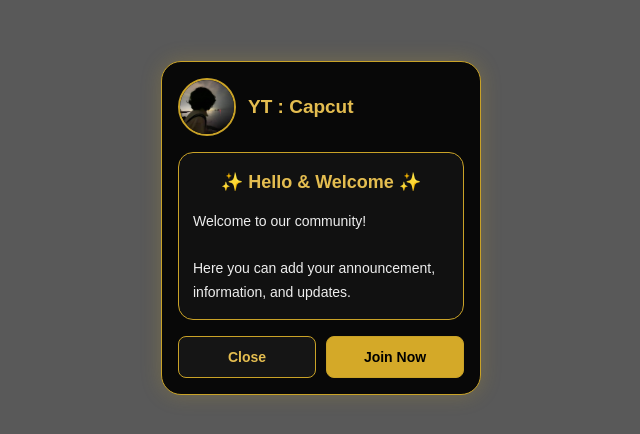
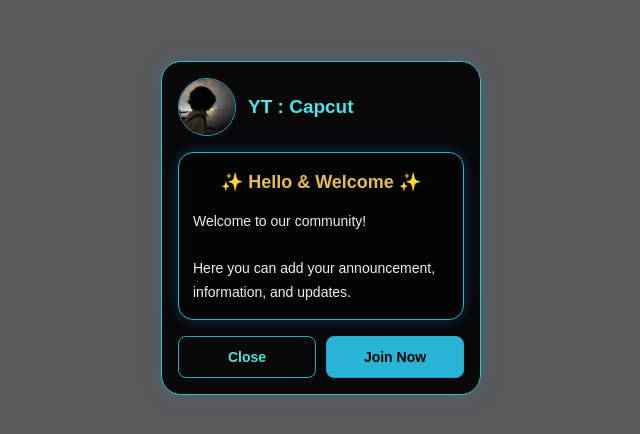
Before and after one commit to sadraineditz123-star/-remote-banner, a plain HTML site: page index.html in a window 1280 px wide. Shown: the part 172-606 px from the top of the page, without its empty margins (319-959 px from the left). Drawn offline with Linux system fonts and the light colour scheme.

Commit message:
Update index.html

```diff
--- a/index.html
+++ b/index.html
@@ -14,21 +14,22 @@ body {
 }
 .popup {
   width: 320px; max-width: 92%;
-  background:#080808; border:1px solid #c9a227;
+  background:#080808 center/cover no-repeat; border:1px solid #27c4c9;
   border-radius:20px; padding:16px;
-  box-shadow:0 0 20px rgba(201,162,39,0.25);
+  box-shadow:0 0 20px rgba(39, 133, 201, 0.25);
 }
 .header { display:flex; align-items:center; gap:12px; margin-bottom:16px; }
-.logo { width:58px; height:58px; border-radius:50%; border:2px solid #c9a227; object-fit:cover; }
-.title { color:#e4bd50; font-size:19px; font-weight:bold; }
-.welcome-box { border:1px solid #c9a227; border-radius:15px; padding:14px; background:#111; line-height:1.7; }
+.logo { width:58px; height:58px; border-radius:50%; border:1px solid #27a6c9; object-fit:cover; }
+.title { color:#50e2e4; font-size:19px; font-weight:bold; rgba(50,150,255,.18),0 0 25px rgba(50,150,255,.12),inset 0 0 8px rgba(150,200,255,.04); }
+.welcome-box { border:1px solid #27b9c9; border-radius:15px; padding:14px; background:rgba(0,0,0,0.5); line-height:1.7; box-shadow:0 0 12px rgba(50,150,255,.18),0 0 25px rgba(50,150,255,.12),inset 0 0 8px rgba(150,200,255,.04); }
 .welcome-title { text-align:center; color:#e4bd50; font-size:18px; font-weight:bold; margin-bottom:12px; }
 .message { color:#eee; font-size:14px; white-space:pre-line; }
 .buttons { display:flex; gap:10px; margin-top:16px; }
-button { flex:1; padding:12px; border-radius:8px; border:1px solid #c9a227; font-size:14px; font-weight:bold; }
-.close { background:#151515; color:#e4bd50; }
-.join { background:#d4a928; color:#000; }
+button { flex:1; padding:12px; border-radius:8px; border:1px solid #27a9c9; font-size:14px; font-weight:bold; }
+.close { background:rgba(0,0,0,0); color:#50e4dd; }
+.join { background:#28b4d4; color:#000; }
 </style>
+<!-- <link rel="stylesheet" href="background.css"> -->
 </head>
 <body>
 <div class="popup" id="popup" style="display:none">
@@ -65,6 +66,7 @@ fetch("banner.json?" + Date.now())
     document.getElementById("wtitle").textContent = j.welcome_title;
     document.getElementById("msg").textContent = j.message;
     LINK = j.link;
+    if (j.wallpaper) document.getElementById("popup").style.backgroundImage = "linear-gradient(rgba(0,0,0,0.5),rgba(0,0,0,0.5)), url('" + j.wallpaper + "')";
     document.getElementById("popup").style.display = "block";
   })
   .catch(function(){ closeBanner(); });
```
